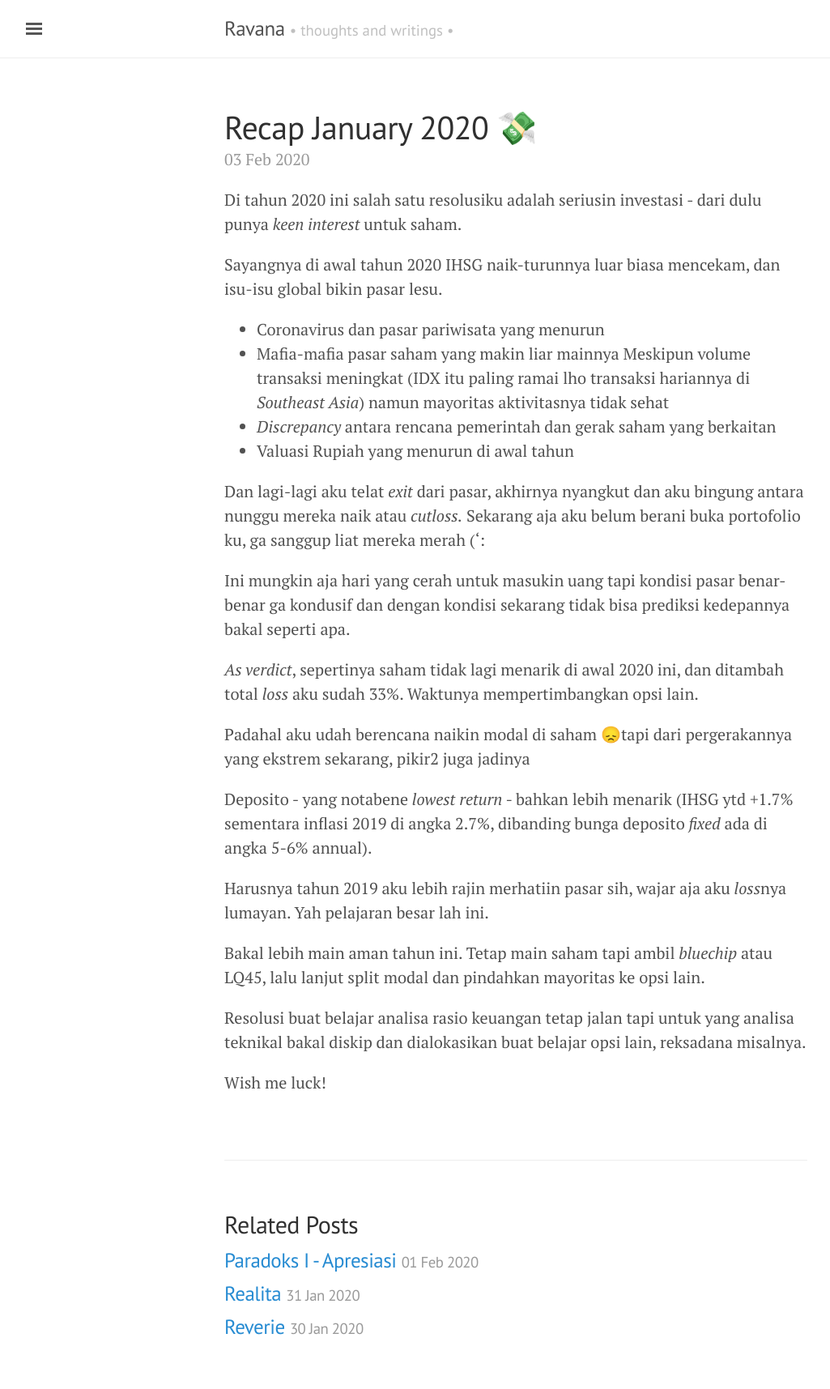
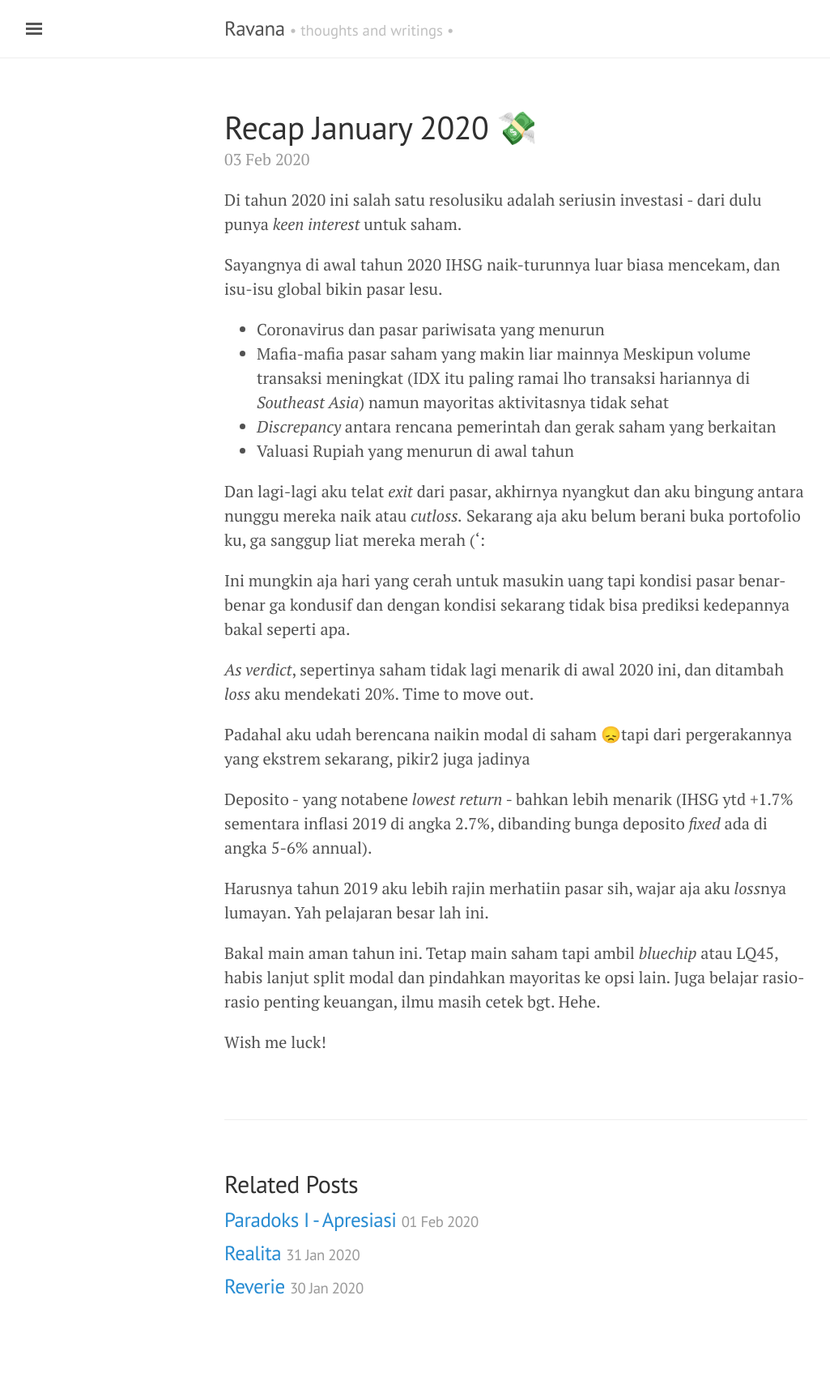
Before and after one commit to ronaatxendit/martabacc.github.io, a Jekyll site: the page built from _posts/2020-2-3-recap-jan-2020.md, in a window 1280 px wide. Shown: the whole page at 81% size, without its empty margins (3-1028 px from the left). Built offline with Jekyll 4.4.1, drawn with Linux system fonts in a browser that asks for light colours; after the commit the page ends 1665 px from its top, so only the background shows below that.

Commit message:
fix(post): jan 2020

```diff
--- a/_posts/2020-2-3-recap-jan-2020.md
+++ b/_posts/2020-2-3-recap-jan-2020.md
@@ -18,7 +18,7 @@ Dan lagi-lagi aku telat *exit* dari pasar, akhirnya nyangkut dan aku bingung ant
 
 Ini mungkin aja hari yang cerah untuk masukin uang tapi kondisi pasar benar-benar ga kondusif dan dengan kondisi sekarang tidak bisa prediksi kedepannya bakal seperti apa.
 
-*As verdict*, sepertinya saham tidak lagi menarik di awal 2020 ini, dan ditambah total *loss* aku sudah 33%. Waktunya mempertimbangkan opsi lain.
+*As verdict*, sepertinya saham tidak lagi menarik di awal 2020 ini, dan ditambah *loss* aku mendekati 20%. Time to move out.
 
 Padahal aku udah berencana naikin modal di saham 😞tapi dari pergerakannya yang ekstrem sekarang, pikir2 juga jadinya
 
@@ -26,8 +26,6 @@ Deposito - yang notabene *lowest return* - bahkan lebih menarik (IHSG ytd +1.7%
 
 Harusnya tahun 2019 aku lebih rajin merhatiin pasar sih, wajar aja aku *loss*nya lumayan. Yah pelajaran besar lah ini.
 
-Bakal lebih main aman tahun ini. Tetap main saham tapi ambil *bluechip* atau LQ45, lalu lanjut split modal dan pindahkan mayoritas ke opsi lain.
-
-Resolusi buat belajar analisa rasio keuangan tetap jalan tapi untuk yang analisa teknikal bakal diskip dan dialokasikan buat belajar opsi lain, reksadana misalnya.
+Bakal main aman tahun ini. Tetap main saham tapi ambil *bluechip* atau LQ45, habis lanjut split modal dan pindahkan mayoritas ke opsi lain. Juga belajar rasio-rasio penting keuangan, ilmu masih cetek bgt. Hehe.
 
 Wish me luck!
```
